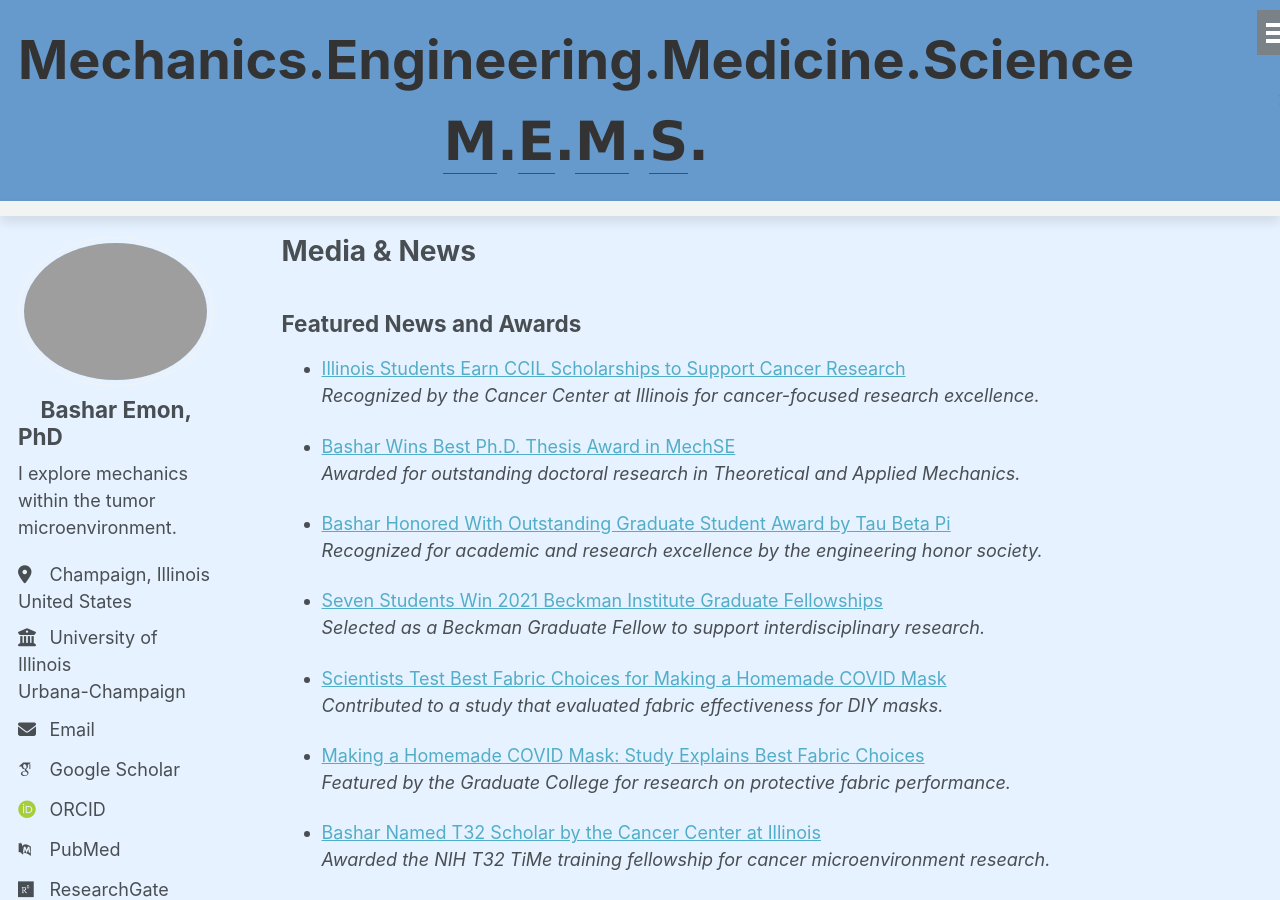
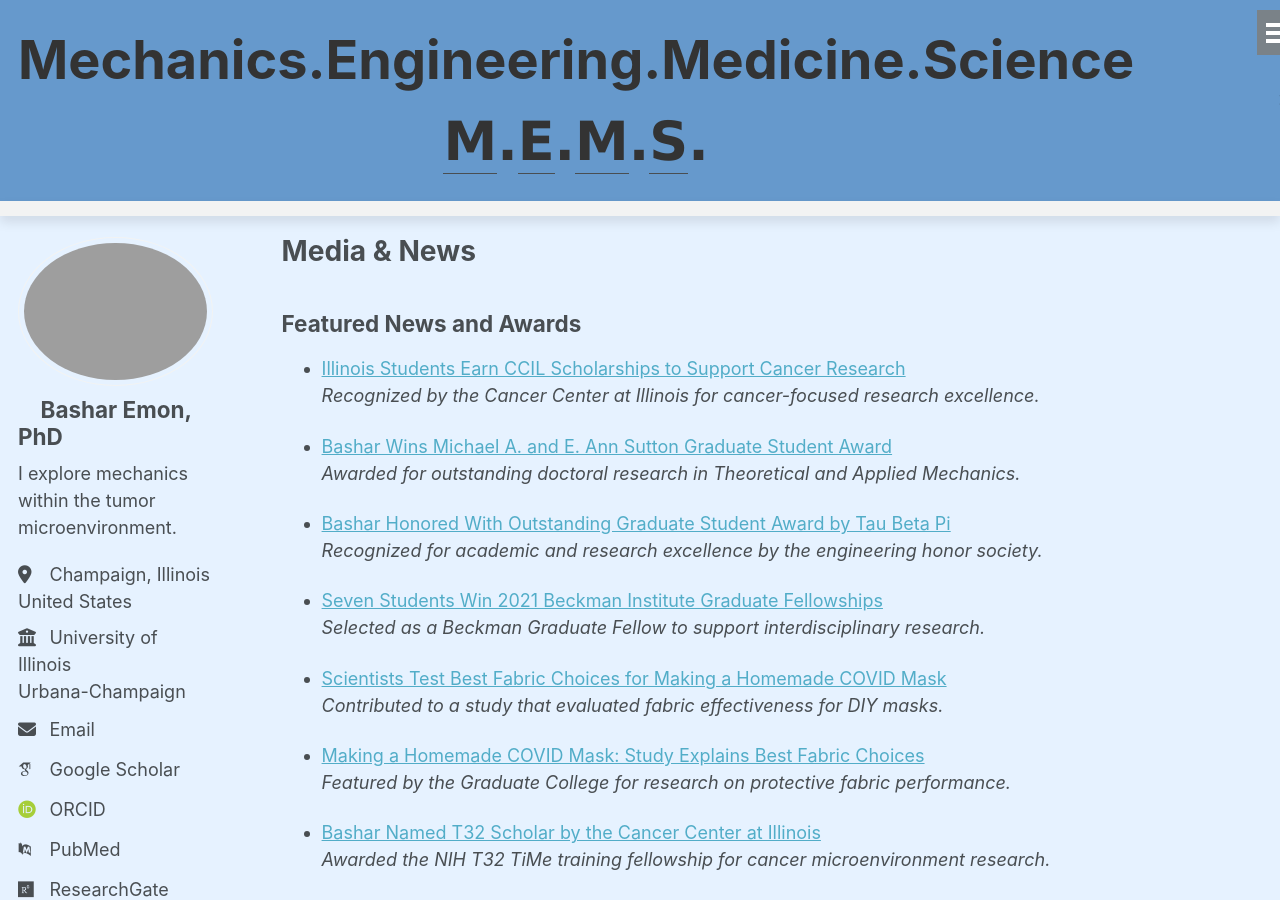
Before and after one commit to BasharEmon/BasharEmon.github.io, a Jekyll site: the page built from _portfolio/Media and News.md, in a window 1280 px wide and 900 px high. Built offline with Jekyll 4.4.1, drawn with Linux system fonts in a browser that asks for light colours; some web fonts are replaced.

Commit message:
Update Media and News.md

```diff
--- a/_portfolio/Media and News.md
+++ b/_portfolio/Media and News.md
@@ -10,7 +10,7 @@ author_profile: true
 - [Illinois Students Earn CCIL Scholarships to Support Cancer Research](https://cancer.illinois.edu/illinois-students-earn-ccil-scholarships-to-support-cancer-research/)
   *Recognized by the Cancer Center at Illinois for cancer-focused research excellence.*
 
-- [Bashar Wins Best Ph.D. Thesis Award in MechSE](https://mechse.illinois.edu/news/33958)
+- [Bashar Wins Michael A. and E. Ann Sutton Graduate Student Award](https://mechse.illinois.edu/news/33958)
   *Awarded for outstanding doctoral research in Theoretical and Applied Mechanics.*
 
 - [Bashar Honored With Outstanding Graduate Student Award by Tau Beta Pi](https://mechse.illinois.edu/news/35399)
```
